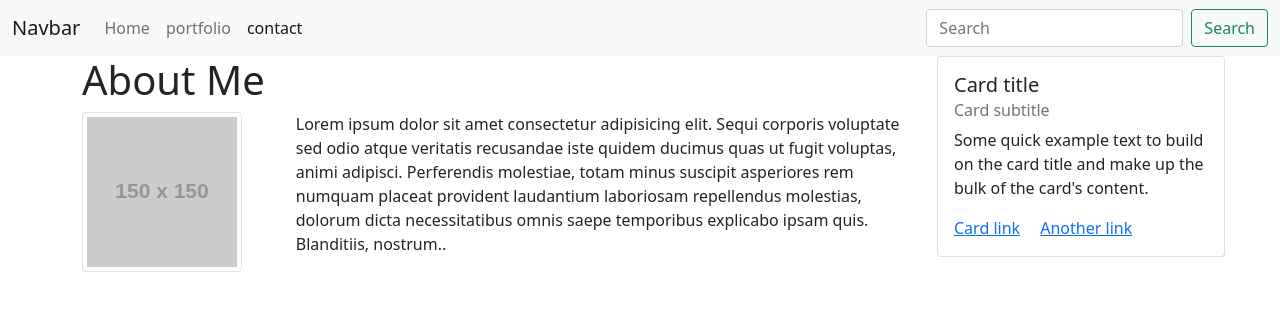
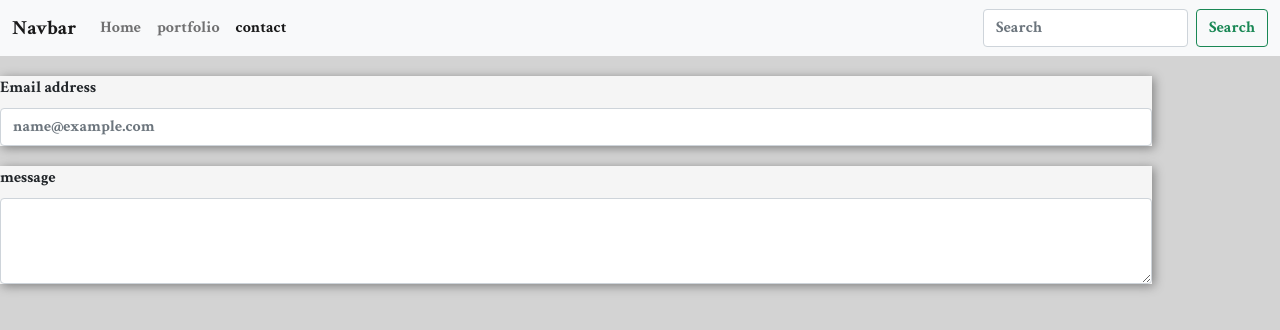
Before and after one commit to BrittPlum/Portfolio, a plain HTML site: page contact.html in a window 1280 px wide. Drawn offline with nearby package versions, Linux system fonts and the light colour scheme; placeholder pictures from the web are drawn by us.

Commit message:
final commit

```diff
--- a/contact.html
+++ b/contact.html
@@ -5,7 +5,8 @@
     <meta name="viewport" content="width=device-width, initial-scale=1.0">
     <title>Document</title>
     <link href="https://cdn.jsdelivr.net/npm/bootstrap@5.0.0-beta1/dist/css/bootstrap.min.css" rel="stylesheet" integrity="sha384-giJF6kkoqNQ00vy+HMDP7azOuL0xtbfIcaT9wjKHr8RbDVddVHyTfAAsrekwKmP1" crossorigin="anonymous">
-</head>
+    <link href="style.css" rel="stylesheet" type="text/css">
+  </head>
 <body>
 
     <nav class="navbar navbar-expand-lg navbar-light bg-light">
@@ -34,41 +35,24 @@
         </div>
       </nav>
 
-      <div class="container">
-      <div class="row">
-            <div class="col-9">
-                <div class="row">
-                    <div class="col">
-                        <h1> About Me </h1>
-                    </div>
-                </div>
-                <div class="row">
-                    <div class="col-3">
-                        <img src="http://placehold.it/150x150" alt="placeholder" class=img-thumbnail>
 
-                   </div>
-                   <div class="col-9">
-                    <P>Lorem ipsum dolor sit amet consectetur adipisicing elit. Sequi corporis voluptate sed odio atque veritatis recusandae iste quidem ducimus quas ut fugit voluptas, animi adipisci. Perferendis molestiae, totam minus suscipit asperiores rem numquam placeat provident laudantium laboriosam repellendus molestias, dolorum dicta necessitatibus omnis saepe temporibus explicabo ipsam quis. Blanditiis, nostrum..</P>
-                   </div>
-                </div>
-            </div>
-
-            <div class="col-3">
-                <div class="card" style="width: 18rem;">
-                    <div class="card-body">
-                      <h5 class="card-title">Card title</h5>
-                      <h6 class="card-subtitle mb-2 text-muted">Card subtitle</h6>
-                      <p class="card-text">Some quick example text to build on the card title and make up the bulk of the card's content.</p>
-                      <a href="#" class="card-link">Card link</a>
-                      <a href="#" class="card-link">Another link</a>
-                    </div>
-                  </div>
-            </div>
-        </div>
 
 
 
     </div>
+    <div class="mb-3">
+      <label for="exampleFormControlInput1" class="form-label">Email address</label>
+      <input type="email" class="form-control" id="exampleFormControlInput1" placeholder="name@example.com">
+    </div>
+    <div class="mb-3">
+      <label for="exampleFormControlTextarea1" class="form-label">message</label>
+      <textarea class="form-control" id="exampleFormControlTextarea1" rows="3"></textarea>
+    </div>
+
+
+
     <script src="https://cdn.jsdelivr.net/npm/bootstrap@5.0.0-beta1/dist/js/bootstrap.bundle.min.js" integrity="sha384-ygbV9kiqUc6oa4msXn9868pTtWMgiQaeYH7/t7LECLbyPA2x65Kgf80OJFdroafW" crossorigin="anonymous"></script>
-</body>
+
+
+  </body>
 </html>
--- a/style.css
+++ b/style.css
@@ -52,3 +52,11 @@ hr {
    border-top: 2.5px solid gray;
 
 }
+
+.mb-3 {
+    width: 90%;
+    margin-top: 20px;
+    background-color: whitesmoke;
+    box-shadow: 2px 2px 10px gray;
+
+}
```
Also changed, not shown: bio.html (deleted, +0 -72 lines), index.html (+10 -8 lines), portfolio.html (+37 -20 lines), portfolio1.html (deleted, +0 -77 lines), assests2/FB_IMG_1612215531922.jpg (added).
